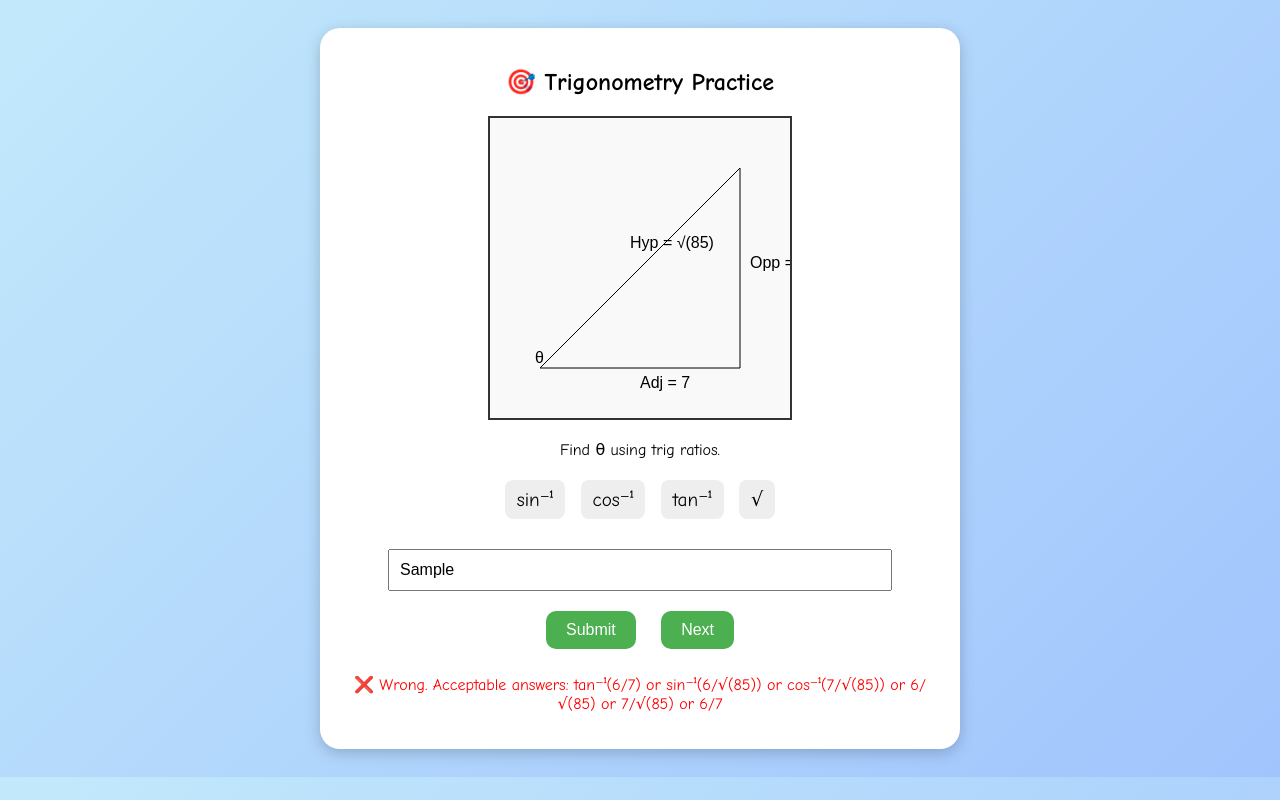
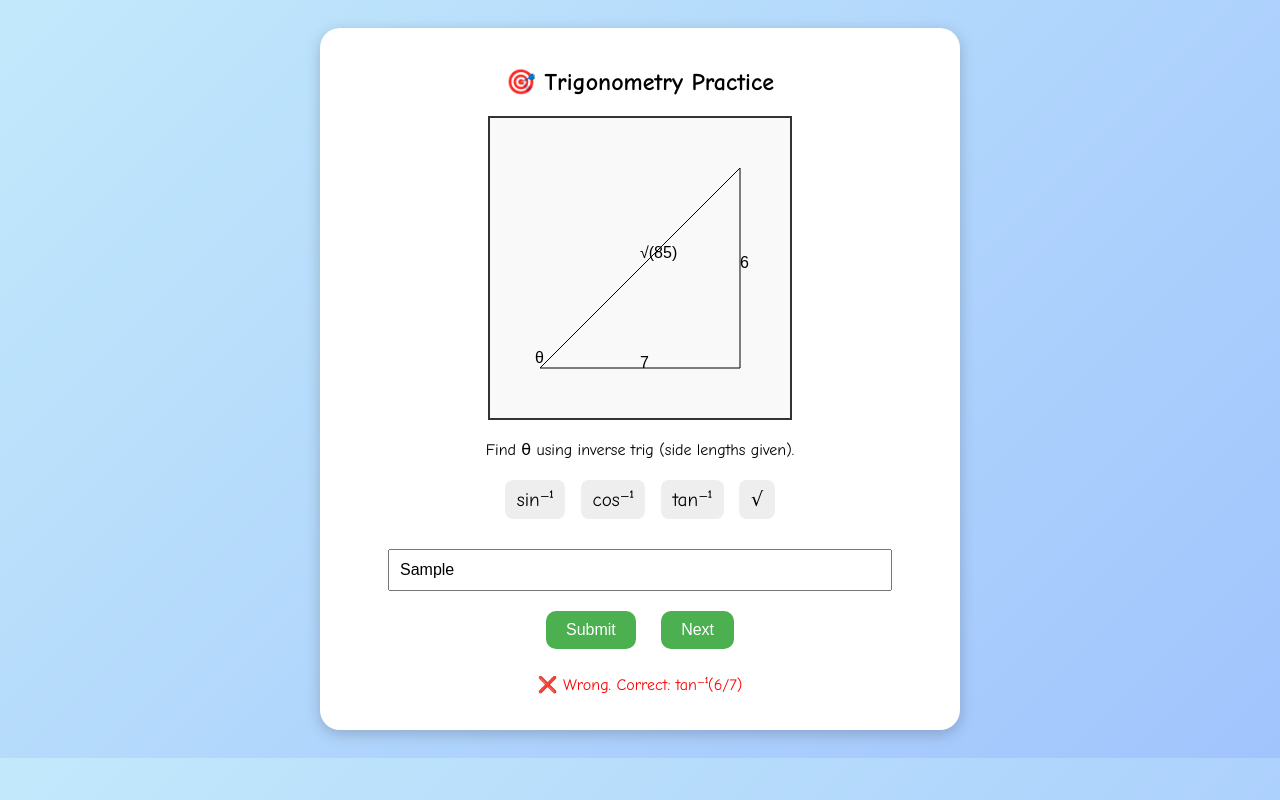
Before and after one commit to Expertmathtutoring/trigonometry3, a plain HTML site: page index.html in a window 1280 px wide. Both pictures are taken after typing "Sample" into the empty fields and a click on the button "Submit". Drawn offline with Linux system fonts and the light colour scheme.

Commit message:
index.html

```diff
--- a/index.html
+++ b/index.html
@@ -57,36 +57,35 @@
 
 <script>
 let correctAnswer = "";
-let acceptedForms = [];
+let currentType = "";
 
 function toSurd(n) {
   const root = Math.sqrt(n);
   if (Number.isInteger(root)) {
-    return root.toString();
+    return root.toString(); // simplify perfect squares
   }
   return `√(${n})`;
 }
 
 function generateQuestion() {
-  const a = Math.floor(Math.random() * 6) + 3; // opposite
-  const b = Math.floor(Math.random() * 6) + 4; // adjacent
-  const hypSquared = a*a + b*b;
-  const c = toSurd(hypSquared);
+  const a = Math.floor(Math.random() * 6) + 3;
+  const b = Math.floor(Math.random() * 6) + 4;
+  const c = toSurd(a*a + b*b);
 
   drawTriangle(a, b, c);
 
+  const questionTypes = ["findAngle", "findSide"];
+  currentType = questionTypes[Math.floor(Math.random() * questionTypes.length)];
+
+  if (currentType === "findAngle") {
     document.getElementById("question").textContent =
-    `Find θ using trig ratios.`;
-
-  // correct forms: tan⁻¹, sin⁻¹, cos⁻¹ and ratios
-  acceptedForms = [
-    `tan⁻¹(${a}/${b})`,
-    `sin⁻¹(${a}/${c})`,
-    `cos⁻¹(${b}/${c})`,
-    `${a}/${c}`,  // sin θ
-    `${b}/${c}`,  // cos θ
-    `${a}/${b}`   // tan θ
-  ];
+      `Find θ using inverse trig (side lengths given).`;
+    correctAnswer = `tan⁻¹(${a}/${b})`;
+  } else {
+    document.getElementById("question").textContent =
+      `Find the hypotenuse length in simplest form.`;
+    correctAnswer = c;
+  }
 }
 
 function drawTriangle(a, b, c) {
@@ -95,16 +94,17 @@ function drawTriangle(a, b, c) {
   ctx.clearRect(0,0,canvas.width,canvas.height);
 
   ctx.beginPath();
-  ctx.moveTo(50,250);        // left bottom
-  ctx.lineTo(250,250);       // right bottom
-  ctx.lineTo(250,50);        // right top
+  ctx.moveTo(50,250);
+  ctx.lineTo(250,250);
+  ctx.lineTo(250,50);
   ctx.closePath();
   ctx.stroke();
 
   ctx.font = "16px Arial";
-  ctx.fillText(`Opp = ${a}`, 260, 150);
-  ctx.fillText(`Adj = ${b}`, 150, 270);
-  ctx.fillText(`Hyp = ${c}`, 140, 130);
+  ctx.fillText(a, 250, 150);
+  ctx.fillText(b, 150, 250);
+  ctx.fillText(c, 150, 140);
+
   ctx.fillText("θ", 45, 245);
 }
 
@@ -112,49 +112,47 @@ function normalizeInput(input) {
   let ans = input.trim().toLowerCase();
   ans = ans.replace(/\s+/g, "");
 
+  // superscript minus handling
   ans = ans.replace(/⁻¹/g, "^-1");
+
+  // trig synonyms
   ans = ans.replace(/atan|arctan|inversetan/g, "tan^-1");
   ans = ans.replace(/asin|arcsin|inversesin/g, "sin^-1");
   ans = ans.replace(/acos|arccos|inversecos/g, "cos^-1");
 
+  // sqrt handling
   ans = ans.replace(/√\(?([0-9]+)\)?/g, "Math.sqrt($1)");
 
   return ans;
 }
 
 function checkAnswer() {
-  const userInput = document.getElementById("answer").value.trim();
+  const userInput = document.getElementById("answer").value;
   const feedback = document.getElementById("feedback");
 
-  if (!userInput) {
-    feedback.textContent = "⚠️ Please enter an answer.";
-    feedback.style.color = "orange";
-    return;
-  }
+  let user = normalizeInput(userInput);
+  let correct = normalizeInput(correctAnswer);
 
-  // normalize both user input and accepted answers
-  const userNorm = normalizeInput(userInput);
-
-  for (let form of acceptedForms) {
-    const formNorm = normalizeInput(form);
   try {
-      if (userNorm === formNorm) {
+    if (user === correct) {
       feedback.textContent = "✅ Correct!";
       feedback.style.color = "green";
-        return;
+    } else {
+      // try numeric comparison
+      const userVal = eval(user);
+      const correctVal = eval(correct);
+      if (Math.abs(userVal - correctVal) < 0.01) {
+        feedback.textContent = "✅ Correct (numeric match)!";
+        feedback.style.color = "green";
+      } else {
+        feedback.textContent = `❌ Wrong. Correct: ${correctAnswer}`;
+        feedback.style.color = "red";
       }
-      const userVal = eval(userNorm);
-      const correctVal = eval(formNorm);
-      if (Math.abs(userVal - correctVal) < 0.01) {
-        feedback.textContent = "✅ Correct!";
-        feedback.style.color = "green";
-        return;
     }
-    } catch {}
+  } catch {
+    feedback.textContent = `❌ Wrong. Correct: ${correctAnswer}`;
+    feedback.style.color = "red";
   }
-
-  feedback.textContent = `❌ Wrong. Acceptable answers: ${acceptedForms.join(" or ")}`;
-  feedback.style.color = "red";
 }
 
 function nextQuestion() {
@@ -169,11 +167,13 @@ document.querySelectorAll('.symbol').forEach(el => {
     e.dataTransfer.setData("text", e.target.textContent);
   });
 });
+
 document.getElementById("answer").addEventListener("dragover", e => e.preventDefault());
 document.getElementById("answer").addEventListener("drop", e => {
   e.preventDefault();
   const text = e.dataTransfer.getData("text");
-  document.getElementById("answer").value += text;
+  const input = document.getElementById("answer");
+  input.value += text;
 });
 
 // ENTER = submit
@@ -181,7 +181,7 @@ document.getElementById("answer").addEventListener("keydown", e => {
   if (e.key === "Enter") checkAnswer();
 });
 
-// start
+// start game
 generateQuestion();
 </script>
 
```
Lines whose indentation alone changed are shown as unchanged.
